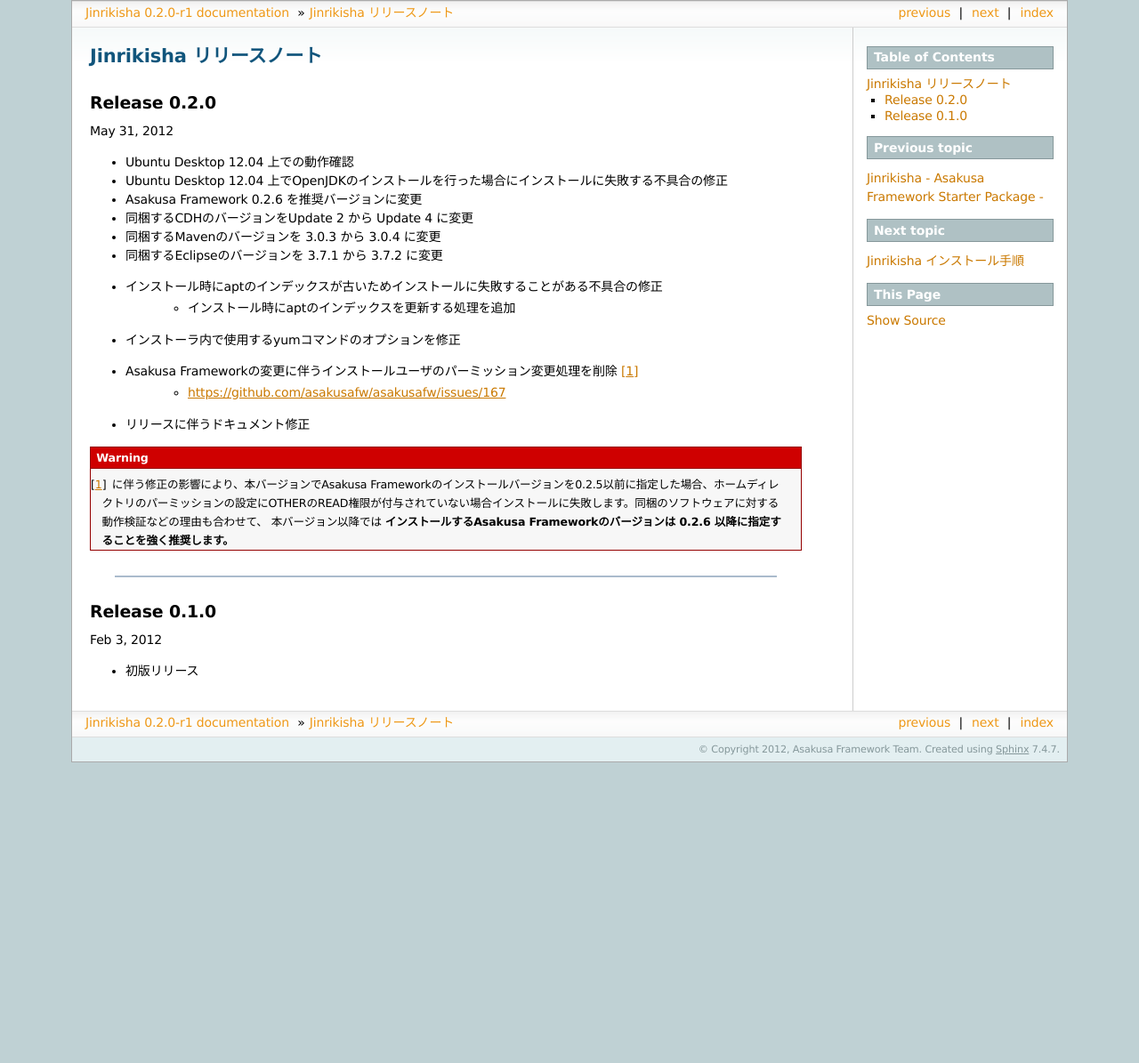
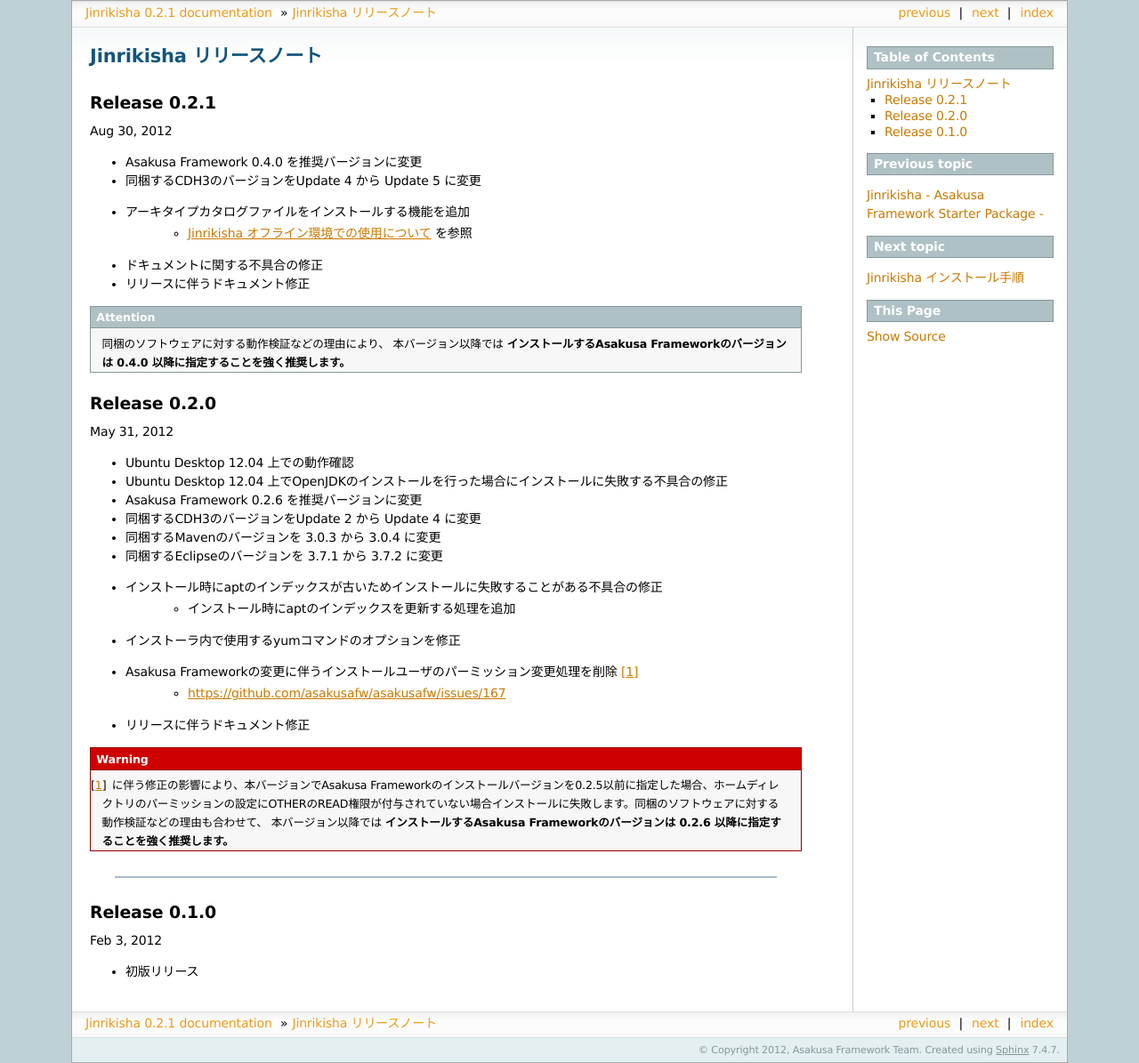
Before and after one commit to asakusafw/asakusafw-starter, a Sphinx documentation site: the page built from jinrikisha/docs/ja/source/release-notes.rst, in a window 1280 px wide. Shown: the whole page at 89% size. Built offline with Sphinx 7.4.7, drawn with Linux system fonts in a browser that asks for light colours; formulas are drawn with MathJax 3; before the commit the page ends 900 px from its top, so only the background shows below that.

Commit message:
Prepared for release 0.2.1.

```diff
--- a/jinrikisha/docs/ja/source/conf.py
+++ b/jinrikisha/docs/ja/source/conf.py
@@ -55,9 +55,9 @@
 # built documents.
 #
 # The short X.Y version.
-version = '0.2.0'
+version = '0.2.1'
 # The full version, including alpha/beta/rc tags.
-release = '0.2.0-r1'
+release = '0.2.1'
 
 # The language for content autogenerated by Sphinx. Refer to documentation
 # for a list of supported languages.
--- a/jinrikisha/docs/ja/source/release-notes.rst
+++ b/jinrikisha/docs/ja/source/release-notes.rst
@@ -3,6 +3,21 @@
 =========================
 Jinrikisha リリースノート
 =========================
+
+Release 0.2.1
+=============
+Aug 30, 2012
+
+* Asakusa Framework 0.4.0 を推奨バージョンに変更
+* 同梱するCDH3のバージョンをUpdate 4 から Update 5 に変更
+* アーキタイプカタログファイルをインストールする機能を追加
+   * :doc:`offline` を参照
+* ドキュメントに関する不具合の修正
+* リリースに伴うドキュメント修正
+
+..  attention::
+    同梱のソフトウェアに対する動作検証などの理由により、 本バージョン以降では **インストールするAsakusa Frameworkのバージョンは 0.4.0 以降に指定することを強く推奨します。**
+
 
 Release 0.2.0
 =============
@@ -11,7 +26,7 @@
 * Ubuntu Desktop 12.04 上での動作確認
 * Ubuntu Desktop 12.04 上でOpenJDKのインストールを行った場合にインストールに失敗する不具合の修正
 * Asakusa Framework 0.2.6 を推奨バージョンに変更
-* 同梱するCDHのバージョンをUpdate 2 から Update 4 に変更
+* 同梱するCDH3のバージョンをUpdate 2 から Update 4 に変更
 * 同梱するMavenのバージョンを 3.0.3 から 3.0.4 に変更
 * 同梱するEclipseのバージョンを 3.7.1 から 3.7.2 に変更
 * インストール時にaptのインデックスが古いためインストールに失敗することがある不具合の修正
```
Also changed, not shown: jinrikisha/docs/ja/source/download-archive.rst (+21 -0 lines), jinrikisha/docs/ja/source/index.rst (+6 -6 lines).
